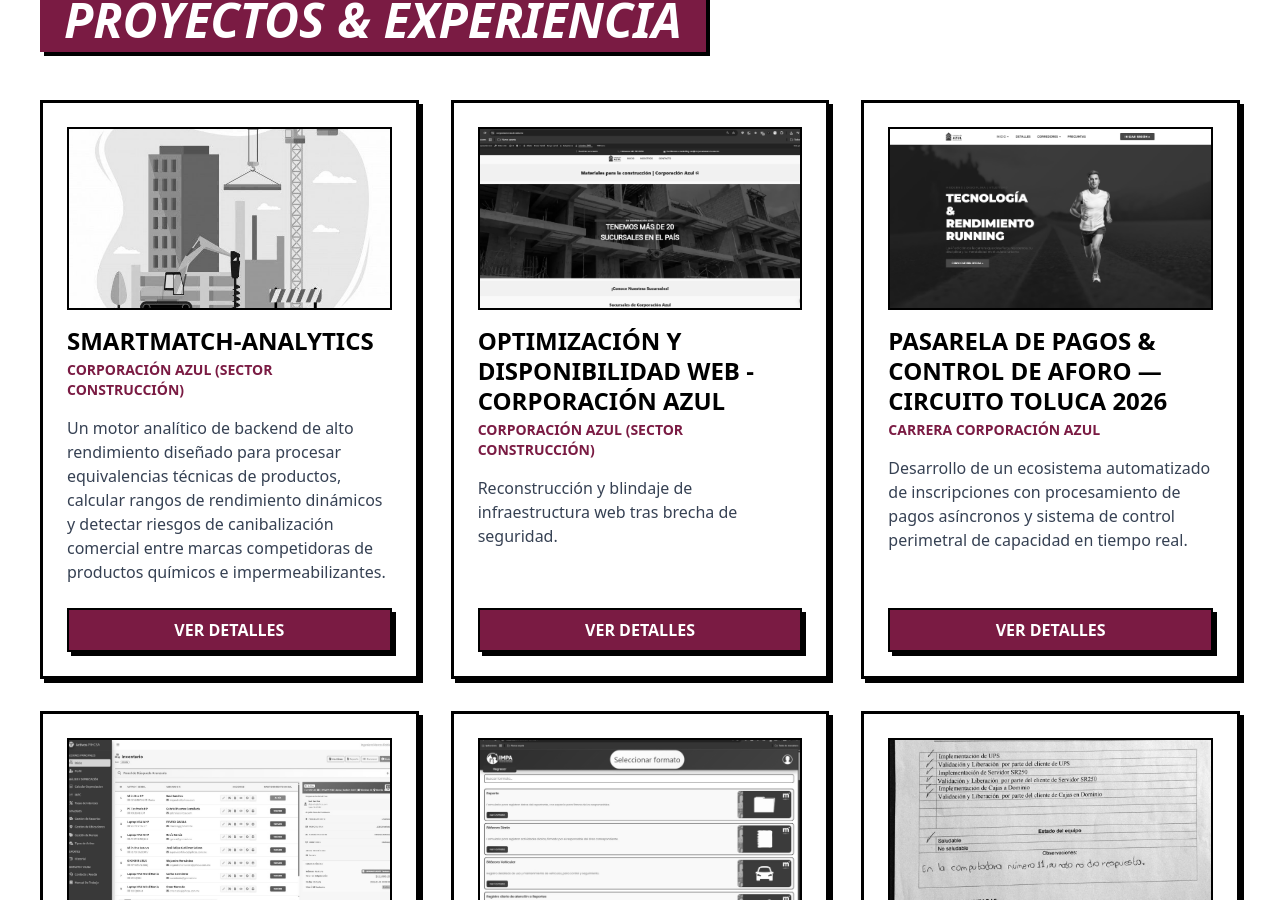
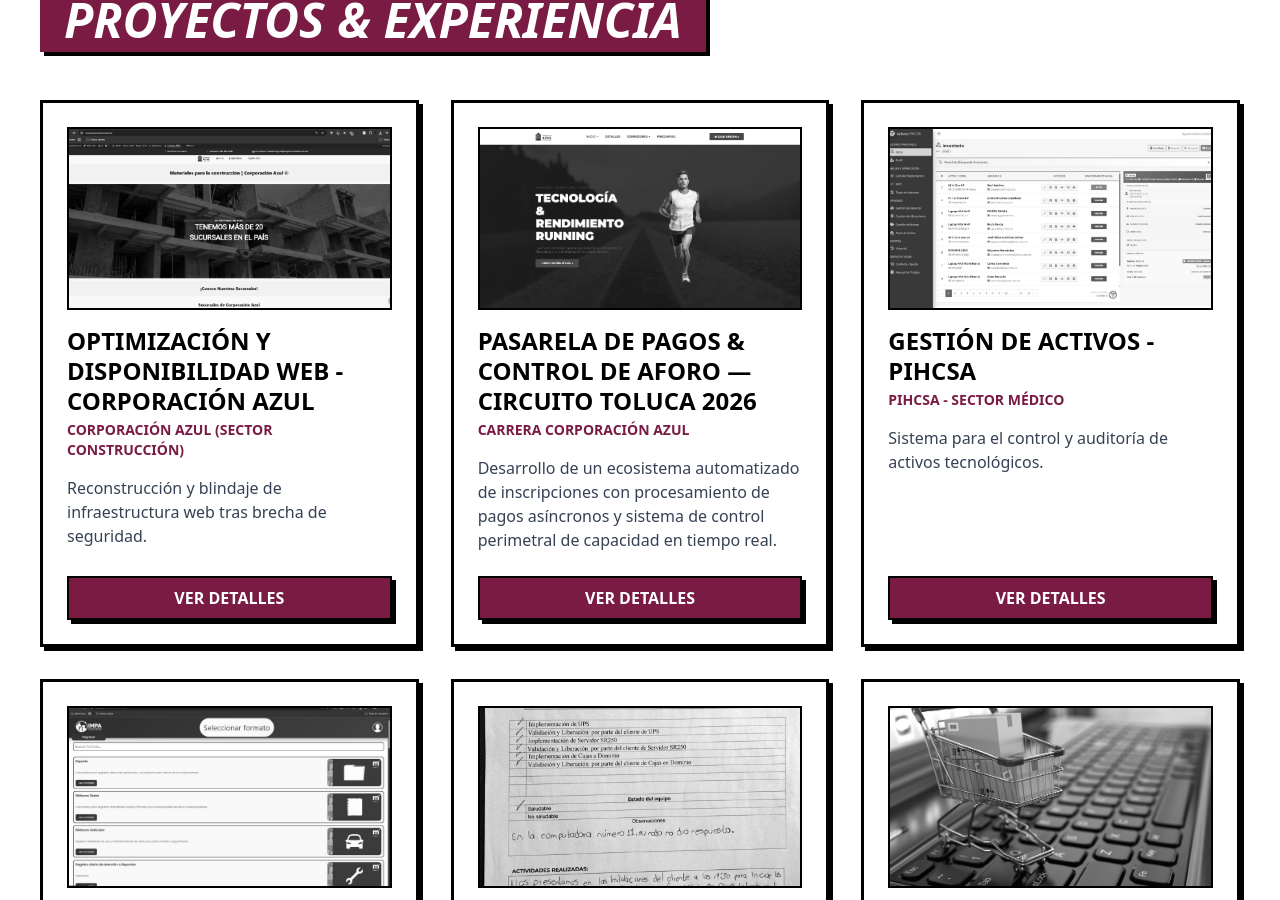
Before and after one commit to johanUtm04/portfolio_web, a React (Vite) app in the folder portfolio-johan/: page / in a window 1280 px wide. Shown: the part 2257-3157 px from the top of the page. Built offline with nearby package versions, Linux system fonts and the light colour scheme.

Commit message:
fix: remove outdated project entries from translations for clarity

```diff
--- a/portfolio-johan/src/translations.js
+++ b/portfolio-johan/src/translations.js
@@ -33,20 +33,6 @@
     viewDetails: "Ver Detalles",
     closeProject: "Cerrar Expediente",
     projectsData: [
-      {
-      title: "SmartMatch-Analytics",
-      company: "Corporación Azul (Sector Construcción)",
-      description: "Un motor analítico de backend de alto rendimiento diseñado para procesar equivalencias técnicas de productos, calcular rangos de rendimiento dinámicos y detectar riesgos de canibalización comercial entre marcas competidoras de productos químicos e impermeabilizantes.",
-      tech: ["Laravel", "PHP", "MySQL", "Eloquent ORM", "REST APIs"],
-      link: "https://github.com/johanUtm04/SmartMatch-Analytics-Corporacion-Azul",
-      img: "/building.jpg",
-      images: ["/smartmatch_dashboard.png", "/database_schema.png"],
-      details: [
-        "Diseñé e implementé un esquema de base de datos relacional en MySQL para gestionar métricas de rendimiento de producto dinámicas y multivariable (como los rangos de cobertura dependientes del tipo de sustrato).",
-        "Desarrollé un motor algorítmico en el backend utilizando Laravel para realizar cruces de información automáticos entre fichas técnicas e identificar vulnerabilidades de canibalización interna entre líneas de productos superpuestas.",
-        "Decidí crear una arquitectura desacoplada usando Laravel como API REST sin estado y React para el frontend. Esto elimina por completo la necesidad de recargar la página al alternar entre las métricas de volumen de ventas e ingresos. Dado que React no puede conectarse de forma segura directamente a una base de datos SQL, Laravel actúa como capa de abstracción de datos, gestionando agregaciones SQL complejas y entregando datos JSON limpios. Esto garantiza un rendimiento óptimo para bibliotecas de visualización de datos como Recharts, a la vez que mantiene la seguridad de la base de datos."
-      ]
-    },
       {
         title: "OPTIMIZACIÓN Y DISPONIBILIDAD WEB - Corporación Azul",
         company: "Corporación Azul (Sector Construcción)",
@@ -193,20 +179,6 @@
 closeProject: "Close Case File",
   projectsData: [
     {
-      title: "SmartMatch-Analytics",
-      company: "Corporación Azul (Construction Sector)",
-      description: "A high-performance backend analytics engine designed to process technical product equivalences, compute dynamic yield ranges, and detect commercial cannibalization risks across competing chemical and waterproofing brands.",
-      tech: ["Laravel", "PHP", "MySQL", "Eloquent ORM", "REST APIs"],
-      link: "https://github.com/johanUtm04/SmartMatch-Analytics-Corporacion-Azul",
-      img: "/smartmatch_dashboard.png",
-      images: ["/smartmatch_dashboard.png", "/database_schema.png"],
-      details: [
-        "Designed and implemented a relational database schema in MySQL to manage dynamic, multi-variable product performance metrics (such as substrate-dependent coverage ranges).",
-        "Developed a backend algorithmic engine in Laravel to automatically cross-reference product specs and identify internal cannibalization vulnerabilities between overlapping product lines.",
-        "I decided to build a decoupled architecture using Laravel as a stateless REST API and React for the frontend. This completely eliminates the need for full-page reloads when toggling between sales volume and revenue metrics. Since React cannot securely connect directly to a SQL database, Laravel serves as the data abstraction layer, handling complex SQL aggregations and delivering clean JSON payloads. This ensures optimal performance for data visualization libraries like Recharts while keeping the database secure."
-      ]
-    },
-    {
     title: "WEB OPTIMIZATION AND AVAILABILITY - Corporación Azul",
     company: "Corporación Azul (Construction Sector)",
     description: "Web infrastructure reconstruction and hardening following a security breach.",
```
